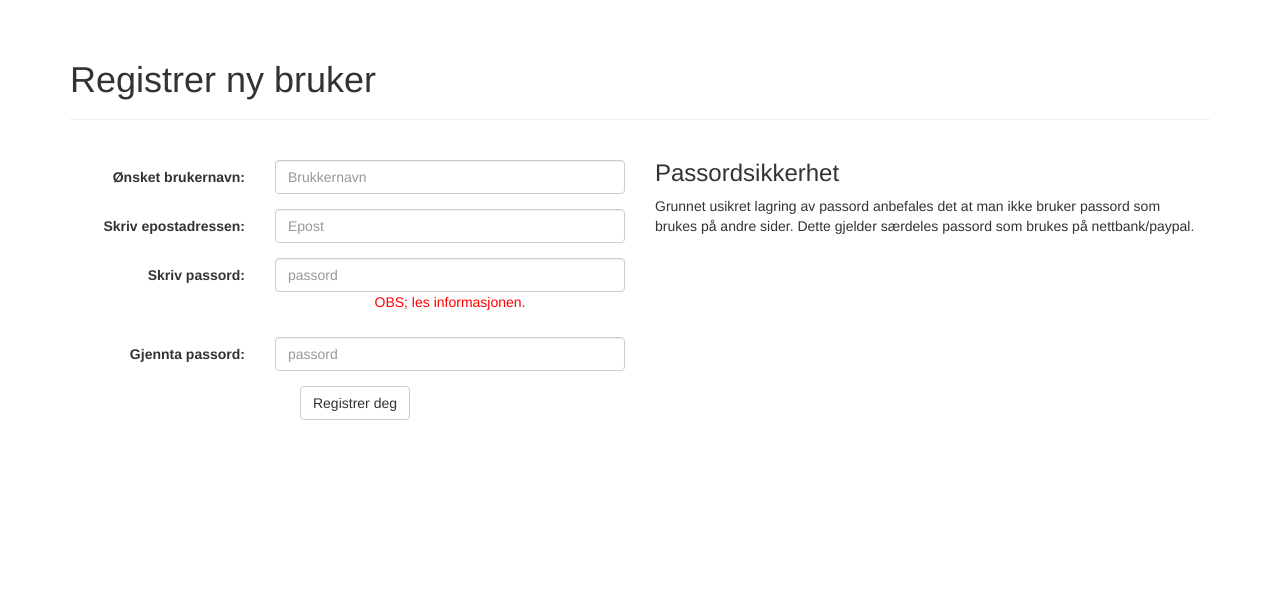
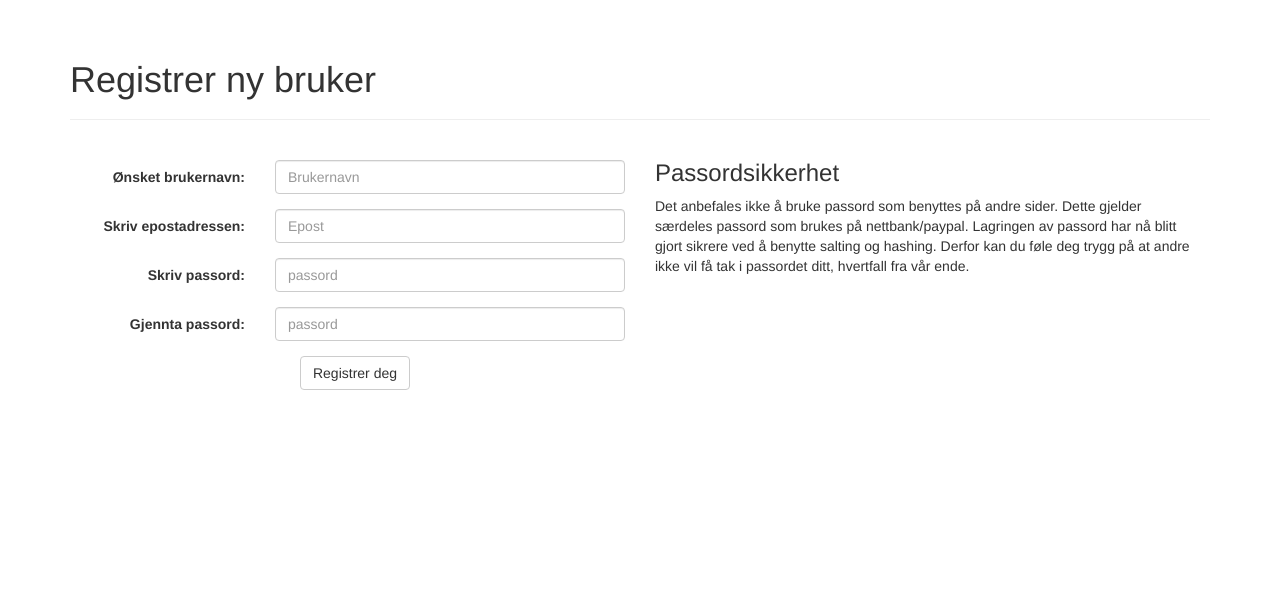
Before and after one commit to runeaa/timereg, a PHP site: page /newUser.php in a window 1280 px wide. Shown: the part 59-670 px from the top of the page. Run offline with PHP 8.4, Linux system fonts and the light colour scheme; some libraries are stand-ins or nearby versions.

Commit message:
hashing og salting av passord

```diff
--- a/index.php
+++ b/index.php
@@ -6,7 +6,7 @@ include './include/header.php';
         <div class="jumbotron ">
             <div class="pager">
                 <h1>Registrer dine arbeidstimer</h1>
-                <p>Logg inn, og logg timene dine kjapt og enkelt!</p>
+                <p>Logg inn, og logg timene dine kjapt, trygt, og enkelt!</p>
                 <p><a class="btn btn-primary btn-lg" role="button" href="login.php">Logg inn</a></p>
             </div>
         </div>
@@ -31,6 +31,7 @@ include './include/header.php';
         <p>
             Denne siden er fortsatt under utvikling, og noen funksjoner er ikke implementert enda. Oppdateringer vil
         komme på denne siden.</p>
+        <p>Passord blir nå lagret på en sikker måte. Selv med ny og trygg lagring er det viktig å lese informasjonen når man registrer ny bruker</p>
     </div>
 </div>
 <?php
--- a/login.php
+++ b/login.php
@@ -19,7 +19,7 @@ include './include/header.php';
                 <div class="form-group">
                     <label for="bruker" class="col-sm-4 control-label">Brukernavn</label>
                     <div class="col-sm-6">
-                        <input type="text" class="form-control" name="user" placeholder="Brukkernavn">
+                        <input type="text" class="form-control" name="user" placeholder="Brukernavn">
                     </div>
                 </div>
 
@@ -34,8 +34,6 @@ include './include/header.php';
                 <button type="submit" name="submit" class="btn btn-default"> Logg inn</button>
                 </table>
             </form>
-
-            <a style="color:red;">Passord sendes, og lagres, i klartekst</a>
             <br>
             <br>
             <a href="resetPassword.php">Glemt passord?</a>
--- a/nbproject/project.xml
+++ b/nbproject/project.xml
@@ -6,6 +6,7 @@
             <name>Timeregistrering</name>
         </data>
         <spellchecker-wordlist xmlns="http://www.netbeans.org/ns/spellchecker-wordlist/1">
+            <word>Lagringen</word>
             <word>Oppdateringer</word>
         </spellchecker-wordlist>
     </configuration>
--- a/newUser.php
+++ b/newUser.php
@@ -13,7 +13,7 @@ include './include/header.php';
                 <div class="form-group">
                     <label for="brukernavn" class="col-sm-4 control-label">Ønsket brukernavn:</label>
                     <div class="col-sm-8">
-                        <input type="text" class="form-control" name="userName" placeholder="Brukkernavn">
+                        <input type="text" class="form-control" name="userName" placeholder="Brukernavn">
                     </div>
                 </div>
 
@@ -28,14 +28,13 @@ include './include/header.php';
                     <label for="passord" class="col-sm-4 control-label">Skriv passord:</label>
                     <div class="col-sm-8">
                         <input type="password" class="form-control" name="userPassword" id="password" placeholder="passord">
-                        <p style="color: red">OBS; les informasjonen.</p>
                     </div>
                 </div>
 
                 <div class="form-group">
                     <label for="gPassord" class="col-sm-4 control-label">Gjennta passord:</label>
                     <div class="col-sm-8">
-                        <input type="password" class="form-control" id="password2" placeholder="passord">
+                        <input type="password" class="form-control" name="userPasswordCheck" placeholder="passord">
                     </div>
                 </div>
 
@@ -47,8 +46,11 @@ include './include/header.php';
     </div>
     <div class="col-lg-6">
         <h3>Passordsikkerhet</h3>
-        <p>Grunnet usikret lagring av passord anbefales det at man ikke bruker passord som brukes
-        på andre sider. Dette gjelder særdeles passord som brukes på nettbank/paypal.</p>
+        <p>Det anbefales ikke å bruke passord som benyttes på andre sider.
+            Dette gjelder særdeles passord som brukes på nettbank/paypal. Lagringen
+        av passord har nå blitt gjort sikrere ved å benytte salting og hashing. Derfor
+        kan du føle deg trygg på at andre ikke vil få tak i passordet ditt, hvertfall fra
+        vår ende.</p>
     </div>
 </div>
 <?php
--- a/reg_ok.php
+++ b/reg_ok.php
@@ -4,7 +4,7 @@
 <div class="container">
 <h3>Du er nå registrert.</h3>
 <br>
-<a href="index.php">Logg inn og start tidsregistreringen.</a>
+<a href="login.php">Logg inn og start tidsregistreringen.</a>
 </div>
     <?php
     include './include/footer.php';
```
Also changed, not shown: db/dbFunctions.php (+11 -9 lines), error.php (added, +16 -0 lines), resetPassword.php (+3 -5 lines).
